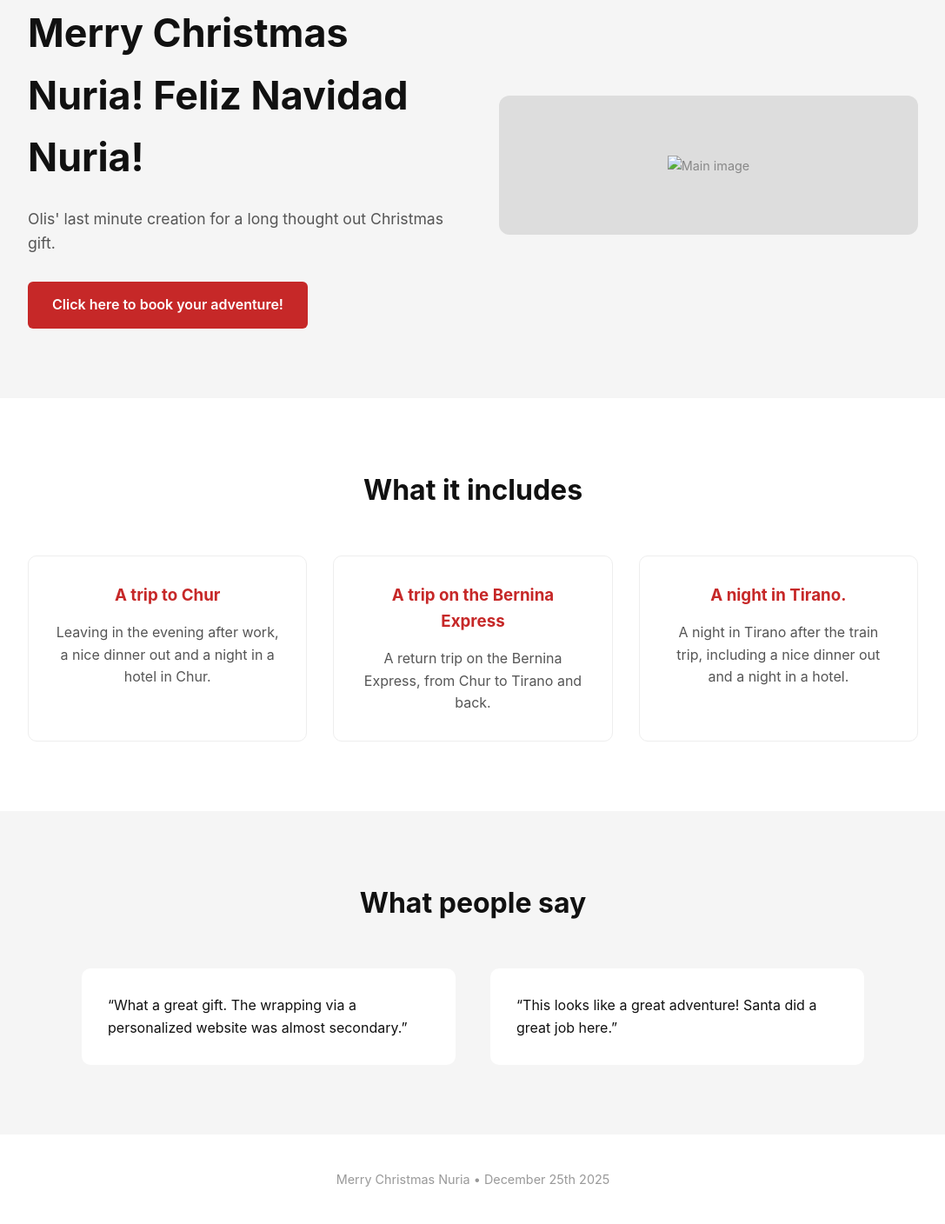
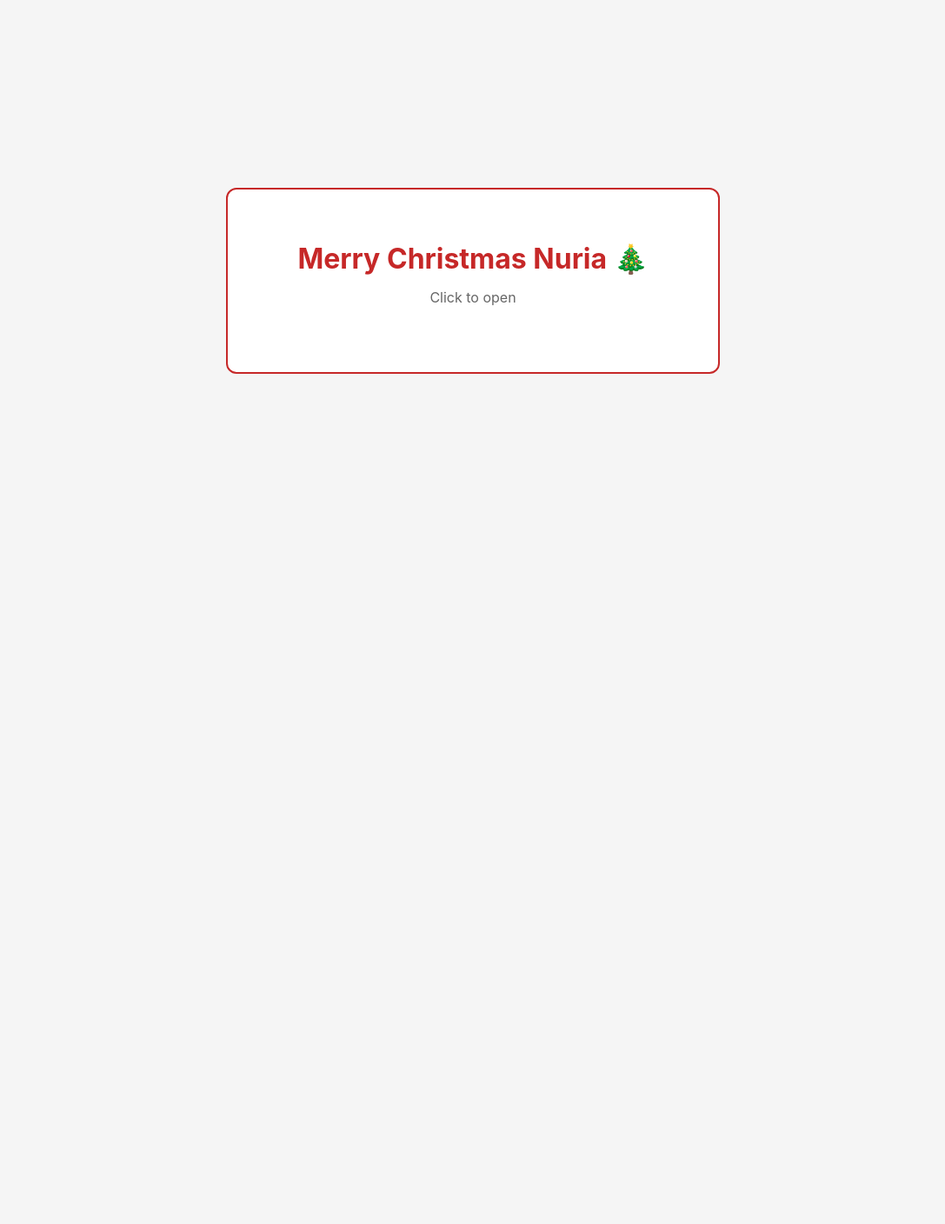
Before and after one commit to olid92/Xmas-25, a plain HTML site: page index.html in a window 1280 px wide. Shown: the part 77-1485 px from the top of the page at 87% size, without its empty margins (96-1183 px from the left). After the commit the page ends 800 px from the top, so only its background shows below. Drawn offline with Linux system fonts and the light colour scheme.

Commit message:
Update index.html

```diff
--- a/index.html
+++ b/index.html
@@ -3,199 +3,60 @@
 <head>
   <meta charset="UTF-8" />
   <meta name="viewport" content="width=device-width, initial-scale=1.0"/>
-  <title>Christmas Present</title>
+  <title>Merry Christmas</title>
+
   <style>
     :root {
       --red: #c62828;
       --light-grey: #f5f5f5;
-      --text-grey: #555;
     }
 
-    * {
-      box-sizing: border-box;
+    body {
       margin: 0;
-      padding: 0;
+      height: 100vh;
+      background: var(--light-grey);
+      display: flex;
+      align-items: center;
+      justify-content: center;
       font-family: -apple-system, BlinkMacSystemFont, "Segoe UI", Roboto, sans-serif;
     }
 
-    body {
+    .envelope {
       background: white;
+      border: 2px solid var(--red);
+      border-radius: 12px;
+      padding: 60px 80px;
+      text-align: center;
+      cursor: pointer;
+      transition: transform 0.3s ease, box-shadow 0.3s ease;
+      text-decoration: none;
       color: #111;
-      line-height: 1.6;
     }
 
-    section {
-      padding: 80px 10%;
+    .envelope:hover {
+      transform: translateY(-4px);
+      box-shadow: 0 12px 30px rgba(0,0,0,0.15);
     }
 
-    .hero {
-      background: var(--light-grey);
-      display: grid;
-      grid-template-columns: 1fr 1fr;
-      gap: 60px;
-      align-items: center;
-    }
-
-    .hero h1 {
-      font-size: 2.8rem;
-      margin-bottom: 20px;
-    }
-
-    .hero p {
-      color: var(--text-grey);
-      margin-bottom: 30px;
-      font-size: 1.1rem;
-    }
-
-    .cta {
-      display: inline-block;
-      background: var(--red);
-      color: white;
-      padding: 14px 28px;
-      border-radius: 6px;
-      text-decoration: none;
-      font-weight: 600;
-    }
-
-    .hero-image {
-      background: #ddd;
-      height: 160px;
-      border-radius: 12px;
-      display: flex;
-      align-items: center;
-      justify-content: center;
-      color: #888;
-      font-size: 0.9rem;
-    }
-
-    .section-title {
-      text-align: center;
-      margin-bottom: 50px;
+    .envelope h1 {
+      margin: 0;
       font-size: 2rem;
-    }
-
-    .cards {
-      display: grid;
-      grid-template-columns: repeat(3, 1fr);
-      gap: 30px;
-    }
-
-    .card {
-      background: white;
-      border: 1px solid #eee;
-      border-radius: 10px;
-      padding: 30px;
-      text-align: center;
-    }
-
-    .card h3 {
-      margin-bottom: 15px;
       color: var(--red);
     }
 
-    .card p {
-      color: var(--text-grey);
+    .envelope p {
+      margin-top: 15px;
+      color: #666;
+      font-size: 1rem;
     }
-
-    .testimonials {
-      background: var(--light-grey);
-    }
-
-    .testimonial-grid {
-      display: grid;
-      grid-template-columns: 1fr 1fr;
-      gap: 40px;
-      max-width: 900px;
-      margin: auto;
-    }
-
-    .testimonial {
-      background: white;
-      padding: 30px;
-      border-radius: 10px;
-      font-: italic;
-    }
-
-    footer {
-      text-align: center;
-      padding: 40px;
-      color: #999;
-      font-size: 0.9rem;
-    }
-
-    @media (max-width: 900px) {
-      .hero {
-        grid-template-columns: 1fr;
-      }
-
-      .cards,
-      .testimonial-grid {
-        grid-template-columns: 1fr;
-      }
-    }
-
-    .hero_img img {
-      width: 100%;
-      height: 100%;
-      object-fit: cover;
-      border-radius; 12px;
-    }
-
-    </style>
+  </style>
 </head>
 <body>
 
-  <!-- HERO -->
-  <section class="hero">
-    <div>
-      <h1>Merry Christmas  Nuria! Feliz Navidad Nuria!</h1>
-      <p>
-        Olis' last minute creation for a long thought out Christmas gift.
-      </p>
-      <a href="https://www.rhb.ch/en/panoramic-journeys/bernina-express/" class="cta" target="_blank" rel="noopener noreferrer">
-        Click here to book your adventure!</a>
-    </div>
-    <div class="hero-image">
-      <img src="main-image.jpg" alt = "Main image" />
-    </div>
-  </section>
-
-  <!-- WHAT IT INCLUDES -->
-  <section>
-    <h2 class="section-title">What it includes</h2>
-    <div class="cards">
-      <div class="card">
-        <h3>A trip to Chur</h3>
-        <p>Leaving in the evening after work, a nice dinner out and a night in a hotel in Chur.</p>
-      </div>
-      <div class="card">
-        <h3>A trip on the Bernina Express</h3>
-        <p>A return trip on the Bernina Express, from Chur to Tirano and back.</p>
-      </div>
-      <div class="card">
-        <h3>A night in Tirano.</h3>
-        <p>A night in Tirano after the train trip, including a nice dinner out and a night in a hotel.</p>
-      </div>
-    </div>
-  </section>
-
-  <!-- TESTIMONIALS -->
-  <section class="testimonials">
-    <h2 class="section-title">What people say</h2>
-    <div class="testimonial-grid">
-      <div class="testimonial">
-        “What a great gift. The wrapping via a personalized website was almost secondary.”
-      </div>
-      <div class="testimonial">
-        “This looks like a great adventure! Santa did a great job here.”
-      </div>
-    </div>
-  </section>
-
-  <!-- FOOTER -->
-  <footer>
-    Merry Christmas Nuria • December 25th 2025
-  </footer>
+  <a href="present.html" class="envelope">
+    <h1>Merry Christmas Nuria 🎄</h1>
+    <p>Click to open</p>
+  </a>
 
 </body>
 </html>
```
